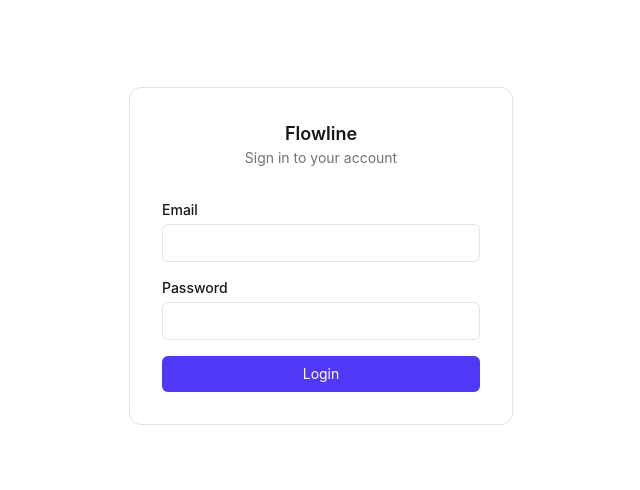
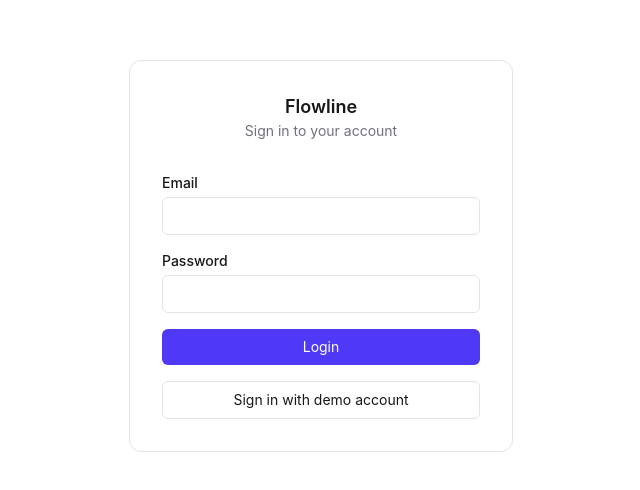
Before and after one commit to FiratCanTas/flowline, a React (Vite) app: page /login in a window 1280 px wide. Shown: the part 144-634 px from the top of the page, without its empty margins (319-959 px from the left). Built offline with nearby package versions, Linux system fonts and the light colour scheme; no server answers.

Commit message:
feat: add login option with demo account

```diff
--- a/src/pages/Login.jsx
+++ b/src/pages/Login.jsx
@@ -3,6 +3,7 @@ import LoginForm from '../features/auth/components/LoginForm';
 import { signIn } from '../features/auth/api/auth';
 import { useNavigate } from 'react-router';
 import Loading from '../components/ui/Loading';
+import Button from '../components/ui/Button';
 
 const Login = () => {
   const navigate = useNavigate();
@@ -27,8 +28,16 @@ const Login = () => {
           <p className="text-lg font-semibold">Flowline</p>
           <p className="text-text-muted text-sm">Sign in to your account</p>
         </div>
-        {error && <p className="text-danger text-sm">{error.message}</p>}
-        <LoginForm onSubmit={(formData) => signInMutation(formData)} disabled={isPending} />
+        <div className="flex flex-col gap-4">
+          {error && <p className="text-danger text-sm">{error.message}</p>}
+          <LoginForm onSubmit={(formData) => signInMutation(formData)} disabled={isPending} />
+          <Button
+            variant="secondary"
+            onClick={() => signInMutation({ email: 'demo@example.com', password: 'demo1example' })}
+          >
+            Sign in with demo account
+          </Button>
+        </div>
       </div>
     </div>
   );
```
